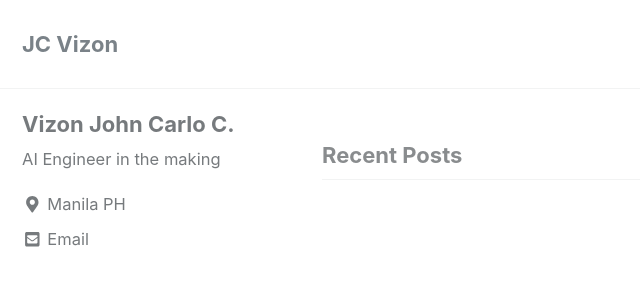
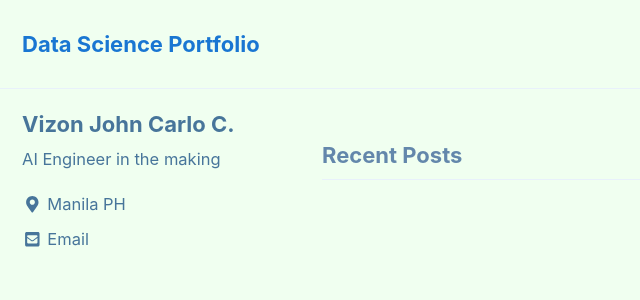
Before and after one commit to Jcvizon06/Data-Science-Portfolio, a Jekyll site: the page built from index.html, in a window 1280 px wide and 900 px high. Shown: the top 300 px of the window, without its empty margins (0-640 px from the left). Built offline with Jekyll 4.4.1, drawn with Linux system fonts in a browser that asks for light colours; nearby versions of some CDN libraries; the list of posts is cut into pages by our own code.

Commit message:
Update _config.yml

```diff
--- a/_config.yml
+++ b/_config.yml
@@ -12,14 +12,14 @@
 
 # theme                  : "minimal-mistakes-jekyll"
 # remote_theme           : "mmistakes/minimal-mistakes"
-minimal_mistakes_skin    : "default" # "air", "aqua", "contrast", "dark", "dirt", "neon", "mint", "plum", "sunrise"
+minimal_mistakes_skin    : "aqua" # "air", "aqua", "contrast", "dark", "dirt", "neon", "mint", "plum", "sunrise"
 
 # Site Settings
 locale                   : "en-US"
-title                    : "JC Vizon"
+title                    : "Data Science Portfolio"
 title_separator          : "-"
 name                     : "John Carlo Vizon"
-description              : "An amazing website."
+description              : "AI={DS-ML-DP}"
 url                      : # the base hostname & protocol for your site e.g. "https://mmistakes.github.io"
 baseurl                  : # the subpath of your site, e.g. "/blog"
 repository               : # GitHub username/repo-name e.g. "mmistakes/minimal-mistakes"
```
